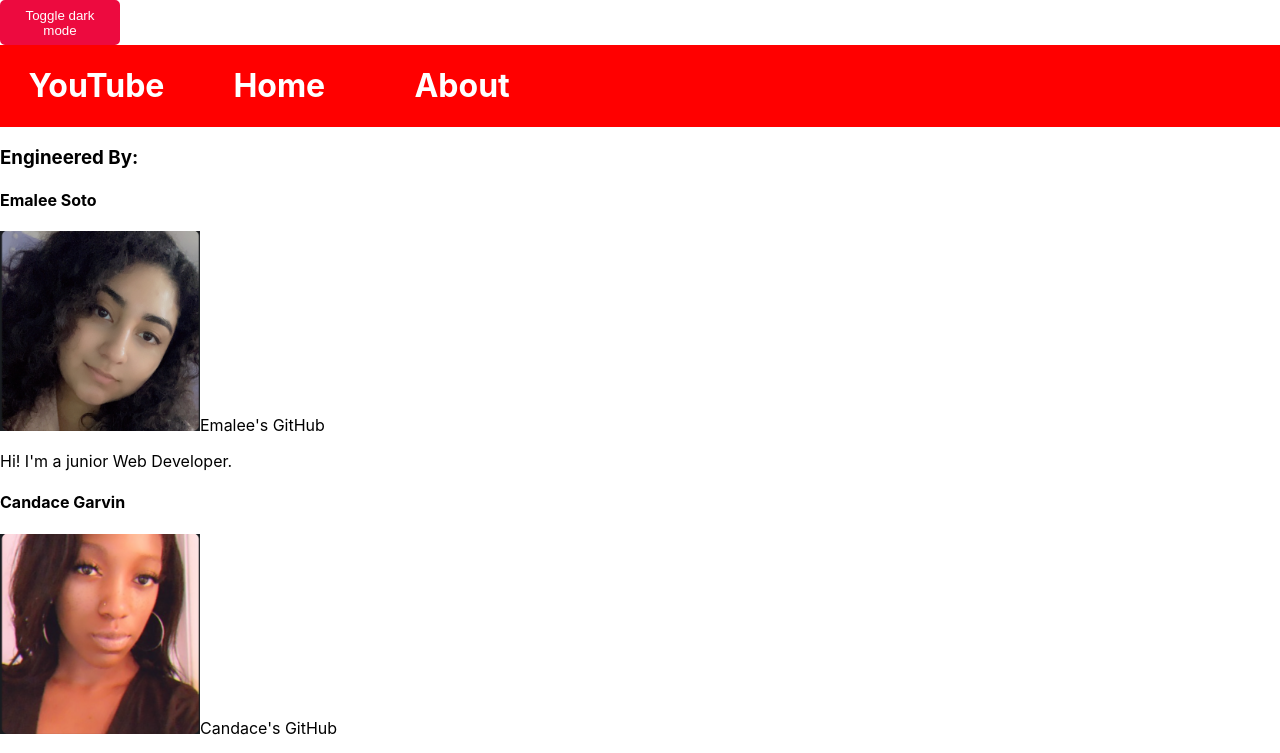
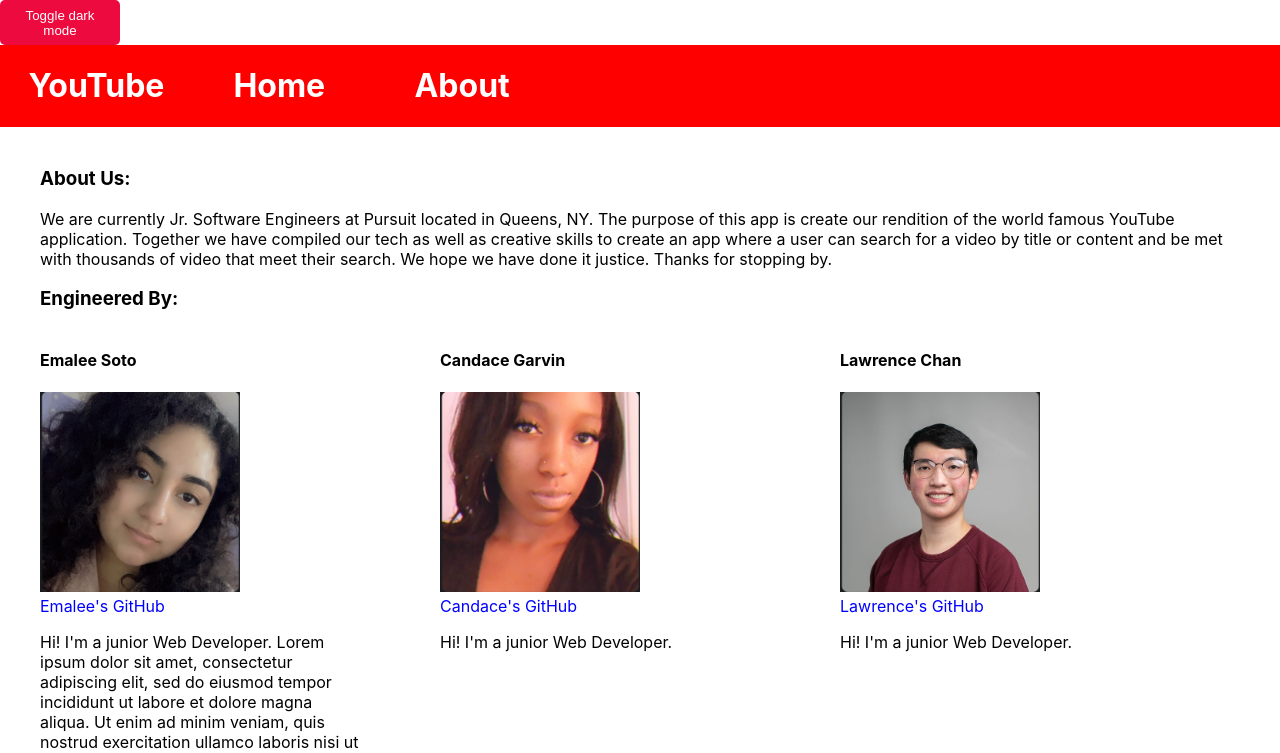
Before and after one commit to lchen6283/Group-4-YouTube-Clone-Project, a React (Create React App) app: page /about in a window 1280 px wide. Shown: the top 753 px of the page. Built offline with nearby package versions, Linux system fonts and the light colour scheme.

Commit message:
about page css

```diff
--- a/src/components/About.css
+++ b/src/components/About.css
@@ -1,4 +1,31 @@
+.about {
+  margin: 40px;
+}
+
 .card img {
   height: 200px;
   width: 200px;
 }
+.bioSections {
+  display: grid;
+  grid-template-columns: repeat(3, 1fr);
+}
+
+.bioText {
+  margin-right: 20%;
+}
+
+a {
+  color: blue;
+}
+
+.git:hover {
+  background-color: yellow;
+}
+
+@media (max-width: 767px) {
+  .bioSections {
+    display: grid;
+    grid-template-columns: 1fr;
+  }
+}
--- a/src/components/About.js
+++ b/src/components/About.js
@@ -10,25 +10,48 @@ import Lawrence from "../DevPics/Lawrence.png";
 
 const About = () => {
   return (
-    <div>
+    <div className="about">
+      <h3>About Us:</h3>
+      <p>
+        We are currently Jr. Software Engineers at Pursuit located in Queens,
+        NY. The purpose of this app is create our rendition of the world famous
+        YouTube application. Together we have compiled our tech as well as
+        creative skills to create an app where a user can search for a video by
+        title or content and be met with thousands of video that meet their
+        search. We hope we have done it justice. Thanks for stopping by.{" "}
+      </p>
       <h3>Engineered By:</h3>
+      <div className="bioSections">
         {/* <h6>Emalee Soto,<br></br> Candace Garvin, <br></br>and Lawrence Chan</h6> */}
         <div className="card">
           <h4>Emalee Soto</h4>
           <img src={Emalee} alt="Emalee Soto" />
+          <br />
           <a
+            className="git"
             href="https://github.com/EmaleeSoto"
             target="_blank"
             rel="noopener noreferrer"
           >
             Emalee's GitHub
           </a>
-        <p>Hi! I'm a junior Web Developer.</p>
+          <p className="bioText">
+            Hi! I'm a junior Web Developer. Lorem ipsum dolor sit amet,
+            consectetur adipiscing elit, sed do eiusmod tempor incididunt ut
+            labore et dolore magna aliqua. Ut enim ad minim veniam, quis nostrud
+            exercitation ullamco laboris nisi ut aliquip ex ea commodo
+            consequat. Duis aute irure dolor in reprehenderit in voluptate velit
+            esse cillum dolore eu fugiat nulla pariatur. Excepteur sint occaecat
+            cupidatat non proident, sunt in culpa qui officia deserunt mollit
+            anim id est laborum.
+          </p>
         </div>
         <div className="card">
           <h4>Candace Garvin</h4>
           <img src={Candace} alt="Candace Garvin" />
+          <br />
           <a
+            className="git"
             href="https://github.com/CandaceNia"
             target="_blank"
             rel="noopener noreferrer"
@@ -40,7 +63,9 @@ const About = () => {
         <div className="card">
           <h4> Lawrence Chan</h4>
           <img src={Lawrence} alt="Lawrence Chen" />
+          <br />
           <a
+            className="git"
             href="https://github.com/lchen6283"
             target="_blank"
             rel="noopener noreferrer"
@@ -49,15 +74,7 @@ const About = () => {
           </a>
           <p>Hi! I'm a junior Web Developer.</p>
         </div>
-      <h3>About Us:</h3>
-      <p>
-        We are currently Jr. Software Engineers at Pursuit located in Queens,
-        NY. The purpose of this app is create our rendition of the world famous
-        YouTube application. Together we have compiled our tech as well as
-        creative skills to create an app where a user can search for a video by
-        title or content and be met with thousands of video that meet their
-        search. We hope we have done it justice. Thanks for stopping by.{" "}
-      </p>
+      </div>
     </div>
   );
 };
--- a/src/components/VideoList.css
+++ b/src/components/VideoList.css
@@ -14,8 +14,14 @@ img.videos:hover {
   transform: scale(1.1);
 }
 
-a {
+p2 {
+  font-size: larger;
+  background-color: white;
+  /* border-style: solid; */
+  width: 50%;
+  text-align: center;
   color: black;
+  padding: 0px 10px;
 }
 
 @media (max-width: 767px) {
--- a/src/components/VideoList.js
+++ b/src/components/VideoList.js
@@ -17,7 +17,7 @@ const VideoList = ({ videos }) => {
           <div key={etag}>
             <Link to={`./videos/${id.videoId}`}>
               <VideoThumbnail video={video} />
-              <p className="title">{title}</p>
+              <p2>{title}</p2>
             </Link>
           </div>
         );
```
Lines whose indentation alone changed are shown as unchanged.
